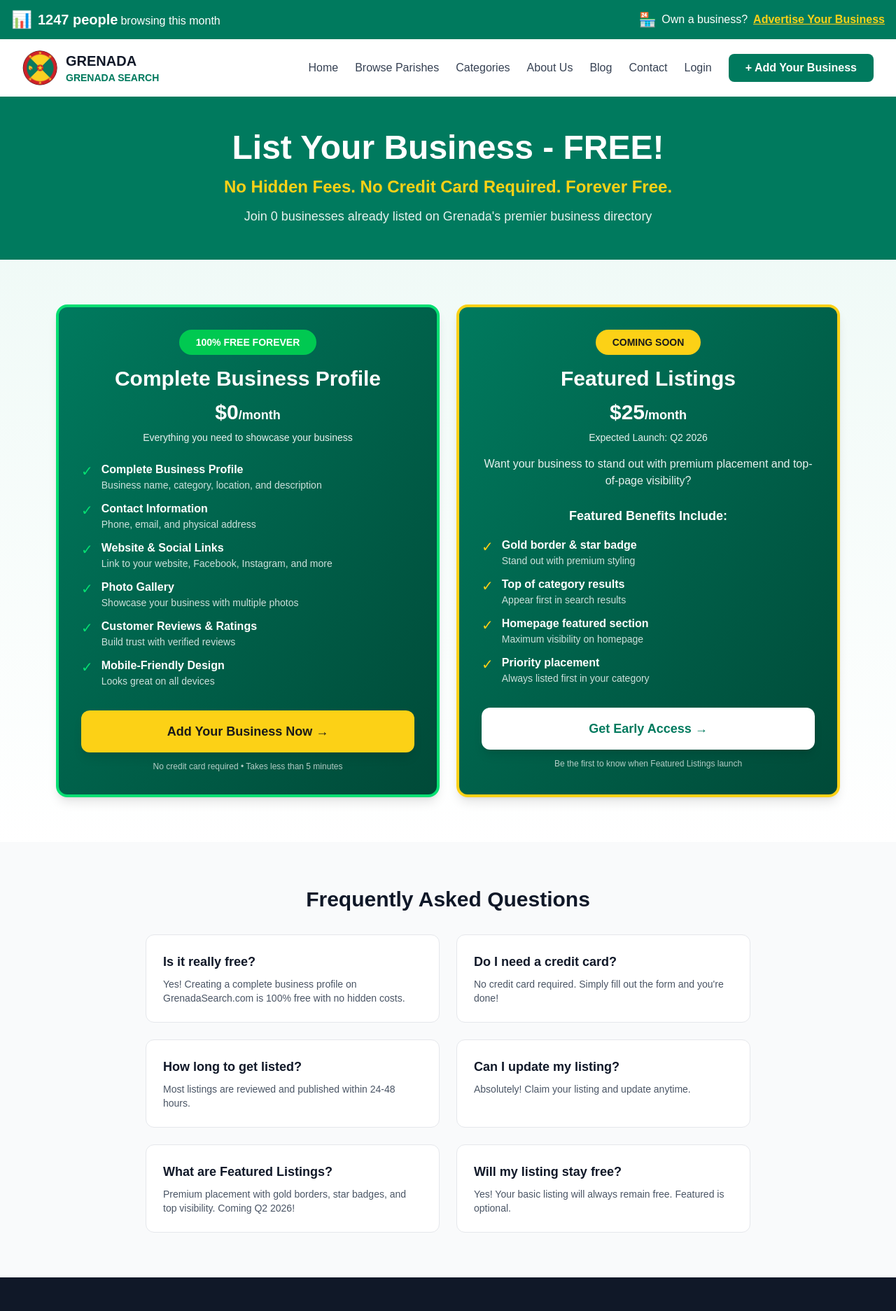
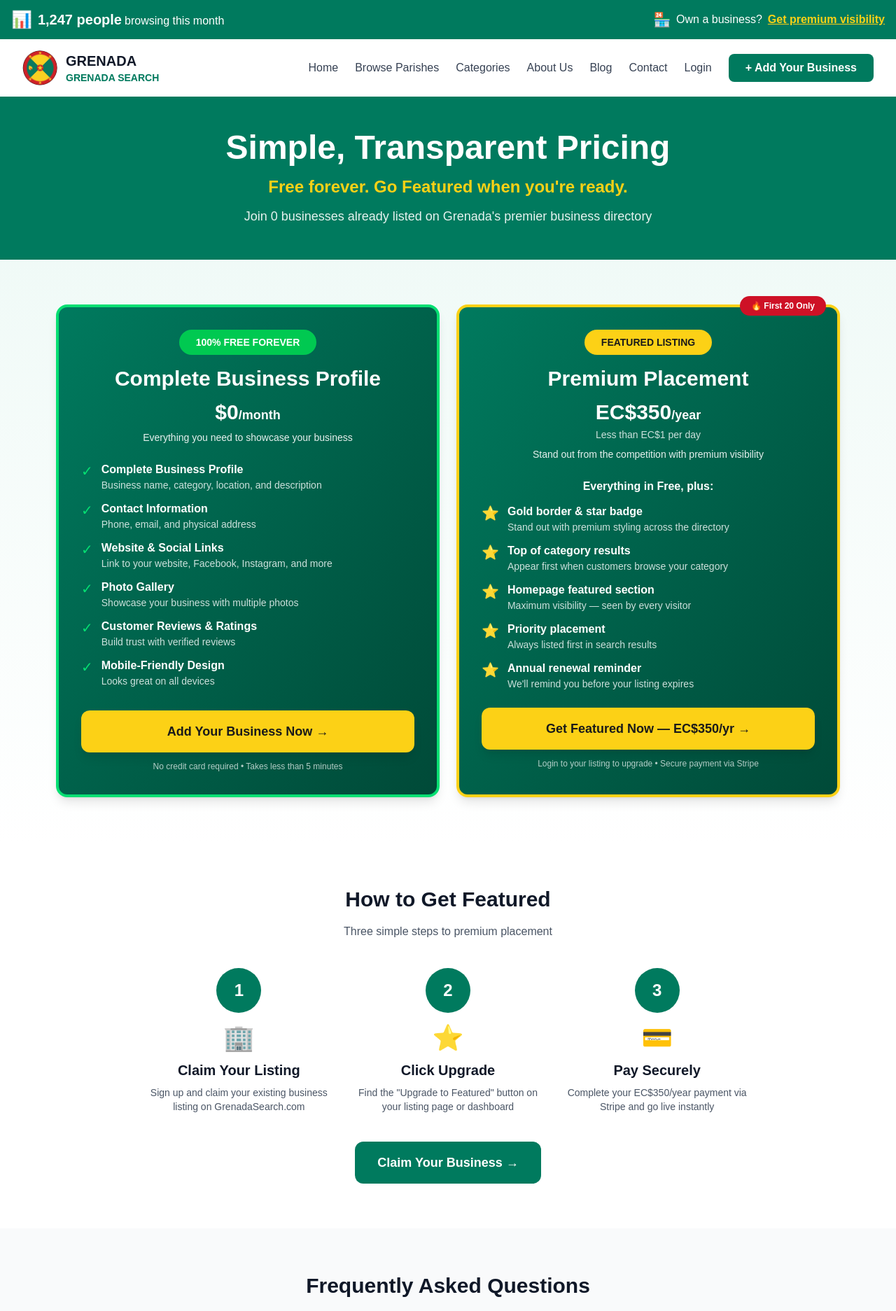
Before and after one commit to jstapley/grenada-search, a Next.js app: page /pricing in a window 1280 px wide. Shown: the top 1873 px of the page at 70% size. Built offline with nearby package versions, Linux system fonts and the light colour scheme; no server answers; the database is empty.

Commit message:
Add pricing page

```diff
--- a/app/pricing/PricingClient.js
+++ b/app/pricing/PricingClient.js
@@ -3,10 +3,12 @@
 import { useState, useEffect } from 'react'
 import Link from 'next/link'
 import Image from 'next/image'
+import { useAuth } from '@/lib/AuthContext'
 
 export default function PricingClient() {
   const [mobileMenuOpen, setMobileMenuOpen] = useState(false)
-  const [businessCount, setBusinessCount] = useState('200+')
+  const [businessCount, setBusinessCount] = useState('1,000+')
+  const { user } = useAuth()
 
   useEffect(() => {
     fetch('/api/business-count')
@@ -25,15 +27,15 @@ export default function PricingClient() {
             <div className="flex items-center gap-2 text-center md:text-left">
               <span className="text-2xl">📊</span>
               <div>
-                <span className="font-bold text-lg md:text-xl">1247 people</span>
+                <span className="font-bold text-lg md:text-xl">1,247 people</span>
                 <span className="text-sm md:text-base ml-1">browsing this month</span>
               </div>
             </div>
             <div className="flex items-center gap-2 text-center">
               <span className="text-xl">🏪</span>
               <span className="text-sm md:text-base">Own a business?</span>
-              <Link href="/advertise" className="text-[#FCD116] font-semibold underline hover:text-[#e0bc10] text-sm md:text-base whitespace-nowrap">
-                Advertise Your Business
+              <Link href="/add-listing" className="text-[#FCD116] font-semibold underline hover:text-[#e0bc10] text-sm md:text-base whitespace-nowrap">
+                Get premium visibility
               </Link>
             </div>
           </div>
@@ -57,7 +59,11 @@ export default function PricingClient() {
               <Link href="/about" className="text-gray-700 hover:text-[#007A5E] font-medium">About Us</Link>
               <Link href="/blog" className="text-gray-700 hover:text-[#007A5E] font-medium">Blog</Link>
               <Link href="/contact" className="text-gray-700 hover:text-[#007A5E] font-medium">Contact</Link>
+              {user ? (
+                <Link href="/dashboard" className="text-gray-700 hover:text-[#007A5E] font-medium">Dashboard</Link>
+              ) : (
                 <Link href="/login" className="text-gray-700 hover:text-[#007A5E] font-medium">Login</Link>
+              )}
               <Link href="/add-listing" className="bg-[#007A5E] text-white px-6 py-2 rounded-lg font-semibold hover:bg-[#005F48] transition">+ Add Your Business</Link>
             </nav>
             <button onClick={() => setMobileMenuOpen(!mobileMenuOpen)} className="lg:hidden text-gray-700 p-2" aria-label="Toggle menu">
@@ -76,26 +82,34 @@ export default function PricingClient() {
               <Link href="/about" className="block text-gray-700 hover:text-[#007A5E] font-medium py-2" onClick={() => setMobileMenuOpen(false)}>About Us</Link>
               <Link href="/blog" className="block text-gray-700 hover:text-[#007A5E] font-medium py-2" onClick={() => setMobileMenuOpen(false)}>Blog</Link>
               <Link href="/contact" className="block text-gray-700 hover:text-[#007A5E] font-medium py-2" onClick={() => setMobileMenuOpen(false)}>Contact</Link>
+              {user ? (
+                <Link href="/dashboard" className="block text-gray-700 hover:text-[#007A5E] font-medium py-2" onClick={() => setMobileMenuOpen(false)}>Dashboard</Link>
+              ) : (
                 <Link href="/login" className="block text-gray-700 hover:text-[#007A5E] font-medium py-2" onClick={() => setMobileMenuOpen(false)}>Login</Link>
+              )}
               <Link href="/add-listing" className="block bg-[#007A5E] text-white px-4 py-3 rounded-lg font-semibold hover:bg-[#005F48] transition text-center" onClick={() => setMobileMenuOpen(false)}>+ Add Your Business</Link>
             </nav>
           )}
         </div>
       </header>
 
+      {/* Hero */}
       <section className="bg-[#007A5E] py-12">
         <div className="max-w-7xl mx-auto px-4 text-center">
-          <h1 className="text-4xl md:text-5xl font-black text-white mb-4">List Your Business - FREE!</h1>
-          <p className="text-xl md:text-2xl text-[#FCD116] font-bold mb-3">No Hidden Fees. No Credit Card Required. Forever Free.</p>
+          <h1 className="text-4xl md:text-5xl font-black text-white mb-4">Simple, Transparent Pricing</h1>
+          <p className="text-xl md:text-2xl text-[#FCD116] font-bold mb-3">Free forever. Go Featured when you're ready.</p>
           <p className="text-lg text-white/90 max-w-3xl mx-auto">
             Join {businessCount} businesses already listed on Grenada&apos;s premier business directory
           </p>
         </div>
       </section>
 
+      {/* Pricing Cards */}
       <section className="bg-gradient-to-b from-[#F0FAF7] to-white py-16">
         <div className="max-w-6xl mx-auto px-4">
           <div className="grid md:grid-cols-2 gap-6">
+
+            {/* Free Plan */}
             <div className="bg-gradient-to-br from-[#007A5E] to-[#004A38] border-4 border-green-400 rounded-2xl p-8 shadow-lg hover:shadow-2xl transition">
               <div className="text-center mb-6">
                 <div className="inline-block bg-green-500 text-white px-6 py-2 rounded-full font-bold text-sm mb-4">100% FREE FOREVER</div>
@@ -110,62 +124,115 @@ export default function PricingClient() {
                   ['Website & Social Links', 'Link to your website, Facebook, Instagram, and more'],
                   ['Photo Gallery', 'Showcase your business with multiple photos'],
                   ['Customer Reviews & Ratings', 'Build trust with verified reviews'],
-                  ['Mobile-Friendly Design', 'Looks great on all devices']
+                  ['Mobile-Friendly Design', 'Looks great on all devices'],
                 ].map(([title, desc]) => (
                   <div key={title} className="flex items-start gap-3">
                     <div className="text-green-400 text-xl flex-shrink-0">✓</div>
-                    <div><h3 className="text-white font-bold">{title}</h3><p className="text-white/80 text-sm">{desc}</p></div>
+                    <div>
+                      <h3 className="text-white font-bold">{title}</h3>
+                      <p className="text-white/80 text-sm">{desc}</p>
+                    </div>
                   </div>
                 ))}
               </div>
               <div className="text-center">
-                <Link href="/add-listing" className="block bg-[#FCD116] hover:bg-[#e0bc10] text-[#1a1a1a] font-black text-lg px-8 py-4 rounded-xl transition shadow-lg">Add Your Business Now →</Link>
+                <Link href="/add-listing" className="block bg-[#FCD116] hover:bg-[#e0bc10] text-[#1a1a1a] font-black text-lg px-8 py-4 rounded-xl transition shadow-lg">
+                  Add Your Business Now →
+                </Link>
                 <p className="text-white/70 mt-3 text-xs">No credit card required • Takes less than 5 minutes</p>
               </div>
             </div>
 
-            <div className="bg-gradient-to-br from-[#007A5E] to-[#004A38] border-4 border-[#FCD116] rounded-2xl p-8 shadow-lg">
+            {/* Featured Plan */}
+            <div className="relative bg-gradient-to-br from-[#007A5E] to-[#004A38] border-4 border-[#FCD116] rounded-2xl p-8 shadow-lg hover:shadow-2xl transition">
+              <div className="absolute -top-4 right-4 bg-[#CE1126] text-white px-4 py-1.5 rounded-full text-xs font-bold">
+                🔥 First 20 Only
+              </div>
               <div className="text-center mb-6">
-                <div className="inline-block bg-[#FCD116] text-[#1a1a1a] px-6 py-2 rounded-full font-bold text-sm mb-4">COMING SOON</div>
-                <h2 className="text-3xl font-black text-white mb-3">Featured Listings</h2>
-                <p className="text-3xl text-white font-bold mb-2">$25<span className="text-lg">/month</span></p>
-                <p className="text-white/90 text-sm mb-4">Expected Launch: Q2 2026</p>
-                <p className="text-white/90">Want your business to stand out with premium placement and top-of-page visibility?</p>
+                <div className="inline-block bg-[#FCD116] text-[#1a1a1a] px-6 py-2 rounded-full font-bold text-sm mb-4">FEATURED LISTING</div>
+                <h2 className="text-3xl font-black text-white mb-3">Premium Placement</h2>
+                <p className="text-3xl text-white font-bold mb-1">EC$350<span className="text-lg">/year</span></p>
+                <p className="text-white/80 text-sm mb-2">Less than EC$1 per day</p>
+                <p className="text-white/90 text-sm">Stand out from the competition with premium visibility</p>
               </div>
-              <div className="space-y-3 mb-8">
-                <h3 className="text-lg font-bold text-white mb-4 text-center">Featured Benefits Include:</h3>
+              <div className="mb-4">
+                <h3 className="text-white font-bold text-center mb-3">Everything in Free, plus:</h3>
+                <div className="space-y-3">
                   {[
-                  ['Gold border & star badge', 'Stand out with premium styling'],
-                  ['Top of category results', 'Appear first in search results'],
-                  ['Homepage featured section', 'Maximum visibility on homepage'],
-                  ['Priority placement', 'Always listed first in your category']
+                    ['Gold border & star badge', 'Stand out with premium styling across the directory'],
+                    ['Top of category results', 'Appear first when customers browse your category'],
+                    ['Homepage featured section', 'Maximum visibility — seen by every visitor'],
+                    ['Priority placement', 'Always listed first in search results'],
+                    ['Annual renewal reminder', "We'll remind you before your listing expires"],
                   ].map(([title, desc]) => (
                     <div key={title} className="flex items-start gap-3">
-                    <div className="text-[#FCD116] text-xl flex-shrink-0">✓</div>
-                    <div><h3 className="text-white font-bold">{title}</h3><p className="text-white/80 text-sm">{desc}</p></div>
+                      <div className="text-[#FCD116] text-xl flex-shrink-0">⭐</div>
+                      <div>
+                        <h3 className="text-white font-bold">{title}</h3>
+                        <p className="text-white/80 text-sm">{desc}</p>
+                      </div>
                     </div>
                   ))}
                 </div>
-              <div className="text-center">
-                <Link href="/contact?subject=Featured Listing Inquiry" className="block bg-white hover:bg-gray-100 text-[#007A5E] font-black text-lg px-8 py-4 rounded-xl transition shadow-lg">Get Early Access →</Link>
-                <p className="text-white/70 mt-3 text-xs">Be the first to know when Featured Listings launch</p>
+              </div>
+              <div className="text-center mt-6">
+                {user ? (
+                  <Link href="/dashboard" className="block bg-[#FCD116] hover:bg-[#e0bc10] text-[#1a1a1a] font-black text-lg px-8 py-4 rounded-xl transition shadow-lg">
+                    Get Featured Now — EC$350/yr →
+                  </Link>
+                ) : (
+                  <Link href="/login" className="block bg-[#FCD116] hover:bg-[#e0bc10] text-[#1a1a1a] font-black text-lg px-8 py-4 rounded-xl transition shadow-lg">
+                    Get Featured Now — EC$350/yr →
+                  </Link>
+                )}
+                <p className="text-white/70 mt-3 text-xs">Login to your listing to upgrade • Secure payment via Stripe</p>
               </div>
             </div>
           </div>
         </div>
       </section>
 
+      {/* How to Get Featured */}
+      <section className="bg-white py-16">
+        <div className="max-w-4xl mx-auto px-4">
+          <h2 className="text-3xl font-black text-gray-900 text-center mb-4">How to Get Featured</h2>
+          <p className="text-gray-600 text-center mb-10">Three simple steps to premium placement</p>
+          <div className="grid md:grid-cols-3 gap-8">
+            {[
+              ['1', '🏢', 'Claim Your Listing', 'Sign up and claim your existing business listing on GrenadaSearch.com'],
+              ['2', '⭐', 'Click Upgrade', 'Find the "Upgrade to Featured" button on your listing page or dashboard'],
+              ['3', '💳', 'Pay Securely', 'Complete your EC$350/year payment via Stripe and go live instantly'],
+            ].map(([step, icon, title, desc]) => (
+              <div key={step} className="text-center">
+                <div className="w-16 h-16 bg-[#007A5E] text-white rounded-full flex items-center justify-center text-2xl font-black mx-auto mb-4">
+                  {step}
+                </div>
+                <div className="text-4xl mb-3">{icon}</div>
+                <h3 className="text-xl font-bold text-gray-900 mb-2">{title}</h3>
+                <p className="text-gray-600 text-sm">{desc}</p>
+              </div>
+            ))}
+          </div>
+          <div className="text-center mt-10">
+            <Link href="/dashboard/claim-listing" className="inline-block bg-[#007A5E] text-white px-8 py-4 rounded-xl font-bold text-lg hover:bg-[#005F48] transition">
+              Claim Your Business →
+            </Link>
+          </div>
+        </div>
+      </section>
+
+      {/* FAQ */}
       <section className="bg-gray-50 py-16">
         <div className="max-w-4xl mx-auto px-4">
           <h2 className="text-3xl font-black text-gray-900 text-center mb-8">Frequently Asked Questions</h2>
           <div className="grid md:grid-cols-2 gap-6">
             {[
               ['Is it really free?', 'Yes! Creating a complete business profile on GrenadaSearch.com is 100% free with no hidden costs.'],
-              ['Do I need a credit card?', "No credit card required. Simply fill out the form and you're done!"],
-              ['How long to get listed?', 'Most listings are reviewed and published within 24-48 hours.'],
-              ['Can I update my listing?', 'Absolutely! Claim your listing and update anytime.'],
-              ['What are Featured Listings?', 'Premium placement with gold borders, star badges, and top visibility. Coming Q2 2026!'],
-              ['Will my listing stay free?', 'Yes! Your basic listing will always remain free. Featured is optional.']
+              ['Do I need a credit card?', 'No credit card required for the free listing. Simply fill out the form and you\'re done!'],
+              ['How long to get listed?', 'Most listings are reviewed and published within 24-48 hours of submission.'],
+              ['Can I update my listing?', 'Absolutely! Claim your listing and update your information anytime from your dashboard.'],
+              ['How does Featured work?', 'Pay EC$350/year via Stripe and your listing instantly gets a gold border, top placement, and homepage visibility.'],
+              ['Will my listing stay free?', 'Yes! Your basic listing will always remain free. Featured is an optional upgrade for more visibility.'],
             ].map(([q, a]) => (
               <div key={q} className="bg-white p-6 rounded-xl border border-gray-200 hover:border-[#007A5E] transition">
                 <h3 className="text-lg font-bold text-gray-900 mb-2">{q}</h3>
@@ -176,35 +243,40 @@ export default function PricingClient() {
         </div>
       </section>
 
+      {/* Footer */}
       <footer className="bg-gray-900 text-white py-12">
         <div className="max-w-7xl mx-auto px-4">
           <div className="grid grid-cols-1 sm:grid-cols-2 lg:grid-cols-5 gap-8 mb-8">
             <div>
               <div className="flex items-center gap-3 mb-4">
                 <Image src="/grenada-flag.png" alt="Grenada Flag" width={40} height={40} className="rounded-full" />
-                <div><div className="font-bold">Grenada Search</div><div className="text-sm text-gray-400">Directory</div></div>
+                <div>
+                  <div className="font-bold">Grenada Search</div>
+                  <div className="text-sm text-gray-400">Directory</div>
+                </div>
               </div>
               <p className="text-gray-400 text-sm">Your complete guide to Grenada — the Spice Isle of the Caribbean</p>
             </div>
             <div>
               <h6 className="font-bold mb-4">Quick Links</h6>
               <div className="space-y-2 text-sm">
-                <Link href="/" className="block text-gray-400 hover:text-white">Home</Link>
-                <Link href="/parishes" className="block text-gray-400 hover:text-white">Browse Parishes</Link>
-                <Link href="/categories" className="block text-gray-400 hover:text-white">Categories</Link>
-                <Link href="/about" className="block text-gray-400 hover:text-white">About</Link>
+                <Link href="/" className="block text-gray-400 hover:text-white transition">Home</Link>
+                <Link href="/parishes" className="block text-gray-400 hover:text-white transition">Browse Parishes</Link>
+                <Link href="/categories" className="block text-gray-400 hover:text-white transition">All Categories</Link>
+                <Link href="/about" className="block text-gray-400 hover:text-white transition">About Us</Link>
+                <Link href="/blog" className="block text-gray-400 hover:text-white transition">Blog</Link>
               </div>
             </div>
             <div>
               <h6 className="font-bold mb-4">For Business</h6>
               <div className="space-y-2 text-sm">
-                <Link href="/add-listing" className="block text-gray-400 hover:text-white">List Your Business</Link>
-                <Link href="/advertise" className="block text-gray-400 hover:text-white">Advertise With Us</Link>
-                <Link href="/pricing" className="block text-gray-400 hover:text-white">Pricing</Link>
+                <Link href="/add-listing" className="block text-gray-400 hover:text-white transition">List Your Business</Link>
+                <Link href="/advertise" className="block text-gray-400 hover:text-white transition">Advertise With Us</Link>
+                <Link href="/pricing" className="block text-gray-400 hover:text-white transition">Pricing</Link>
               </div>
             </div>
             <div>
-              <h6 className="font-bold mb-4 text-base md:text-lg">Websites</h6>
+              <h6 className="font-bold mb-4">Websites</h6>
               <div className="space-y-2 text-sm">
                 <a href="https://www.grenadasearch.com" className="block text-gray-400 hover:text-white transition">GrenadaSearch.com</a>
                 <a href="https://www.antiguasearch.com" className="block text-gray-400 hover:text-white transition">AntiguaSearch.com</a>
@@ -214,12 +286,12 @@ export default function PricingClient() {
             </div>
             <div>
               <h6 className="font-bold mb-4">Contact</h6>
-              <p className="text-gray-400 text-sm">contact@grenadasearch.com</p>
+              <p className="text-gray-400 text-sm mb-2">contact@grenadasearch.com</p>
               <p className="text-gray-400 text-sm">St. George&apos;s, Grenada</p>
             </div>
           </div>
           <div className="border-t border-gray-800 pt-8 text-center">
-            <p className="text-gray-400 text-sm">© 2026 Grenada Search. All rights reserved.</p>
+            <p className="text-gray-400 text-sm">© 2026 GrenadaSearch.com. All rights reserved.</p>
           </div>
         </div>
       </footer>
```
Lines whose indentation alone changed are shown as unchanged.
